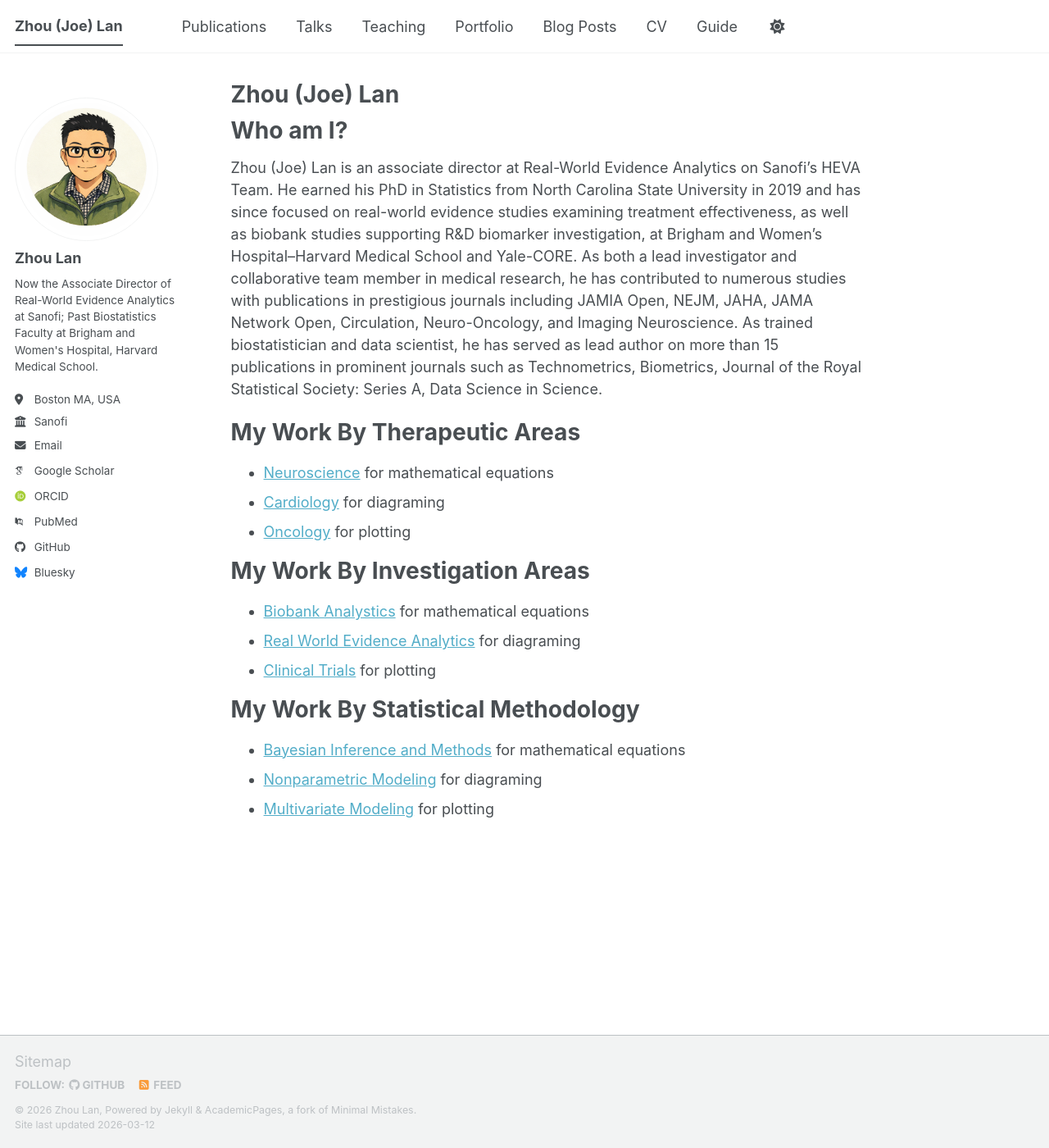
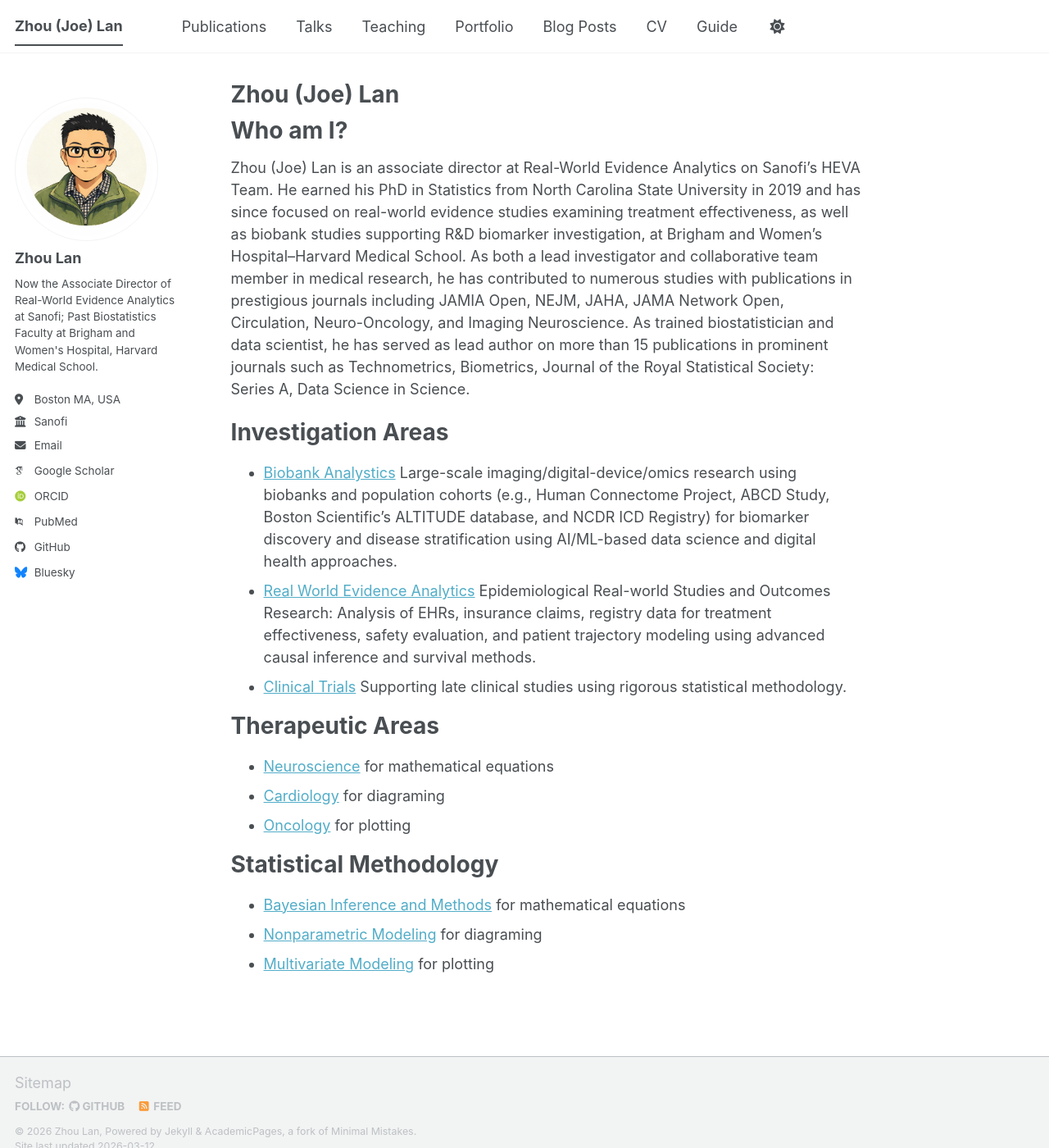
Before and after one commit to lanzhouBWH/lanzhoubwh.github.io, a Jekyll site: the page built from _pages/about.md, in a window 1280 px wide and 1400 px high. Shown: the whole window at 82% size. Built offline with Jekyll 4.4.1, drawn with Linux system fonts in a browser that asks for light colours; some web fonts are replaced; a script bundle is joined from its source files by our own code; library files that are not in the unit come from our copies.

Commit message:
Update about.md

```diff
--- a/_pages/about.md
+++ b/_pages/about.md
@@ -12,22 +12,24 @@
 
 Who am I?
 ======
-Zhou (Joe) Lan is an associate director at Real-World Evidence Analytics on Sanofi's HEVA Team. He earned his PhD in Statistics from North Carolina State University in 2019 and has since focused on real-world evidence studies examining treatment effectiveness, as well as biobank studies supporting R&D biomarker investigation, at Brigham and Women's Hospital–Harvard Medical School and Yale-CORE. As both a lead investigator and collaborative team member in medical research, he has contributed to numerous studies with publications in prestigious journals including JAMIA Open, NEJM, JAHA, JAMA Network Open, Circulation, Neuro-Oncology, and Imaging Neuroscience. As trained biostatistician and data scientist, he has served as lead author on more than 15 publications in prominent journals such as Technometrics, Biometrics, Journal of the Royal Statistical Society: Series A, Data Science in Science.
+Zhou (Joe) Lan is an associate director at Real-World Evidence Analytics on Sanofi's HEVA Team. He earned his PhD in Statistics from North Carolina State University in 2019 and has since focused on real-world evidence studies examining treatment effectiveness, as well as biobank studies supporting R&D biomarker investigation, at Brigham and Women's Hospital–Harvard Medical School. As both a lead investigator and collaborative team member in medical research, he has contributed to numerous studies with publications in prestigious journals including JAMIA Open, NEJM, JAHA, JAMA Network Open, Circulation, Neuro-Oncology, and Imaging Neuroscience. As trained biostatistician and data scientist, he has served as lead author on more than 15 publications in prominent journals such as Technometrics, Biometrics, Journal of the Royal Statistical Society: Series A, Data Science in Science.
 
 
-My Work By Therapeutic Areas
+
+Investigation Areas
+======
+- [Biobank Analystics](https://www.mathjax.org/) Large-scale imaging/digital-device/omics research using biobanks and population cohorts (e.g., Human Connectome Project, ABCD Study, Boston Scientific’s ALTITUDE database, and NCDR ICD Registry) for biomarker discovery and disease stratification using AI/ML-based data science and digital health approaches.
+- [Real World Evidence Analytics](https://mermaid.js.org/) Epidemiological Real-world Studies and Outcomes Research: Analysis of EHRs, insurance claims, registry data for treatment effectiveness, safety evaluation, and patient trajectory modeling using advanced causal inference and survival methods.
+- [Clinical Trials](https://plotly.com/javascript/) Supporting late clinical studies using rigorous statistical methodology.
+
+Therapeutic Areas
 ======
 - [Neuroscience](https://www.mathjax.org/) for mathematical equations
 - [Cardiology](https://mermaid.js.org/) for diagraming
 - [Oncology](https://plotly.com/javascript/) for plotting
 
-My Work By Investigation Areas
-======
-- [Biobank Analystics](https://www.mathjax.org/) for mathematical equations
-- [Real World Evidence Analytics](https://mermaid.js.org/) for diagraming
-- [Clinical Trials](https://plotly.com/javascript/) for plotting
 
-My Work By Statistical Methodology
+Statistical Methodology
 ======
 - [Bayesian Inference and Methods](https://www.mathjax.org/) for mathematical equations
 - [Nonparametric Modeling](https://mermaid.js.org/) for diagraming
```
